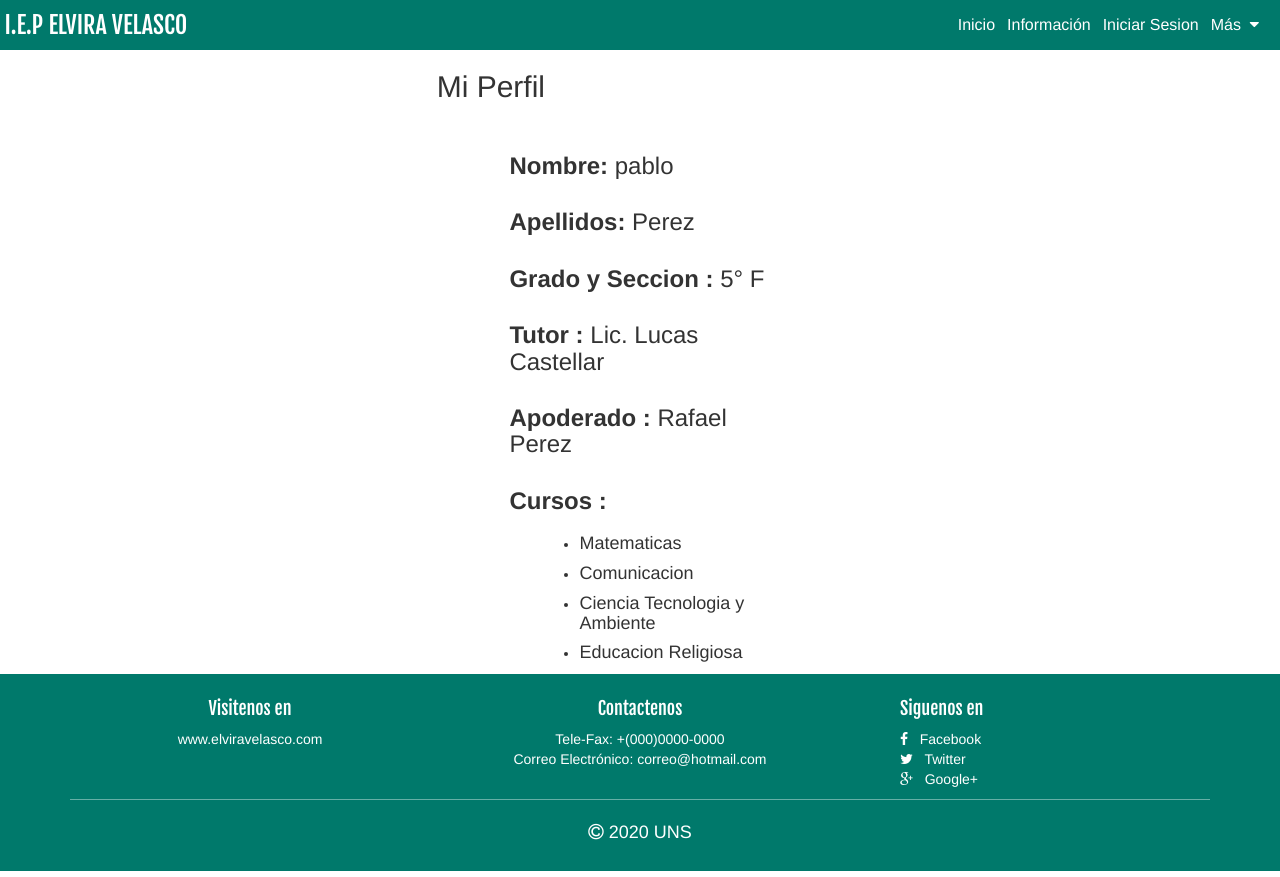
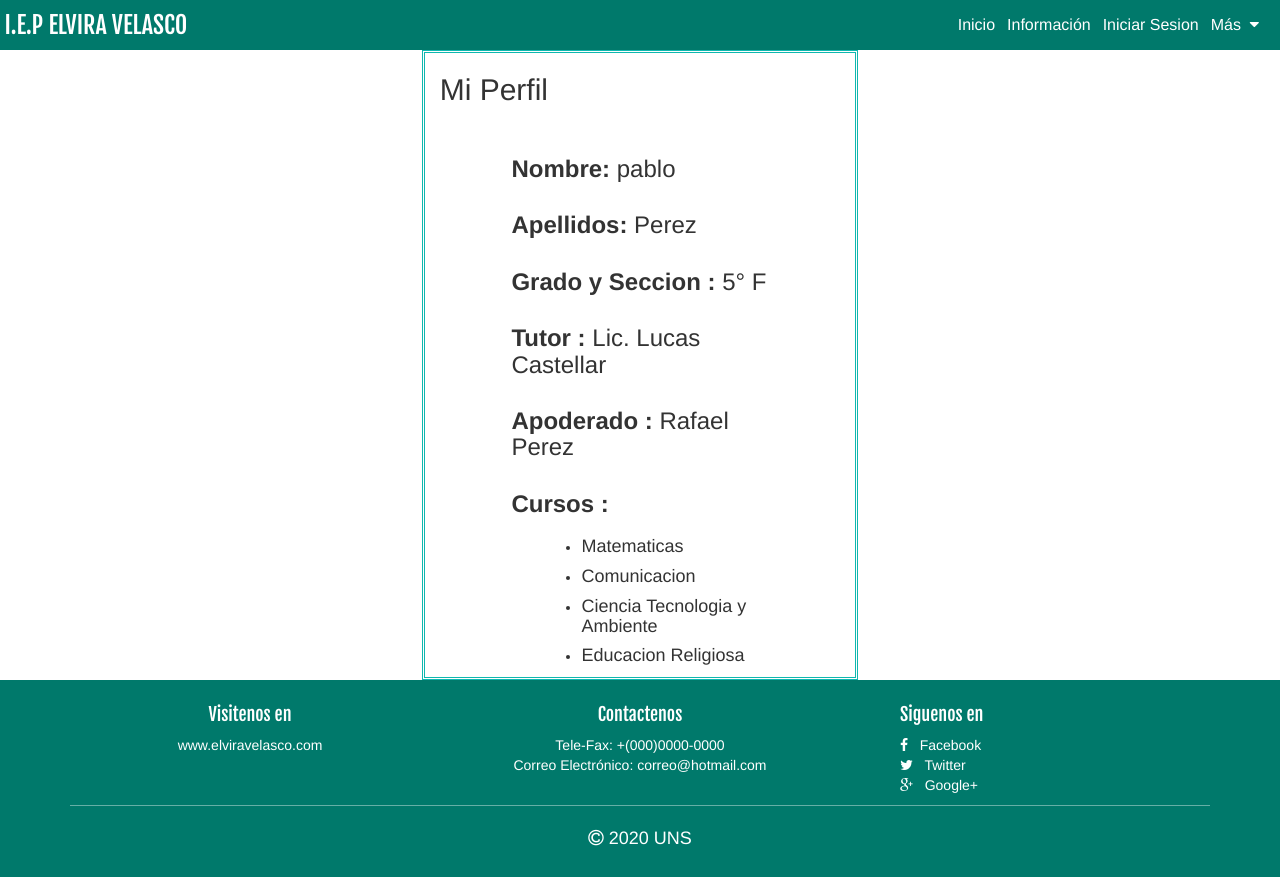
Before and after one commit to diegobaesv/ElviraVFrontEnd, an Angular app: page /estudiante/1/perfil in a window 1280 px wide. Built offline with nearby package versions, Linux system fonts and the light colour scheme.

Commit message:
final_estudiante

```diff
--- a/src/app/pages/estudiante/estudiante-perfil/estudiante-perfil.component.css
+++ b/src/app/pages/estudiante/estudiante-perfil/estudiante-perfil.component.css
@@ -0,0 +1,5 @@
+.bordesolido{
+    border-color: #105fc7;
+    border-width: 2px;
+    border-style: solid;
+ }
--- a/src/app/pages/estudiante/estudiante-perfil/estudiante-perfil.component.html
+++ b/src/app/pages/estudiante/estudiante-perfil/estudiante-perfil.component.html
@@ -1,9 +1,10 @@
 <div class="conteiner">
-    <div class="row">
+    <div class="row" >
         <div class="col-sm-4"></div>
-        <div class="col-sm-4">
+
+        <div class="col-sm-4" style="border-style: double; border-color: #0fb8af">
             <h2>Mi Perfil</h2><br>
-              <div class="row">
+              <div class="row bordersolido" >
                   <div class="col-sm-2"></div>
                   <div class="col-sm-8"><h3><b>Nombre:</b> pablo</h3></div>
                   <div class="col-sm-2"></div>
```
